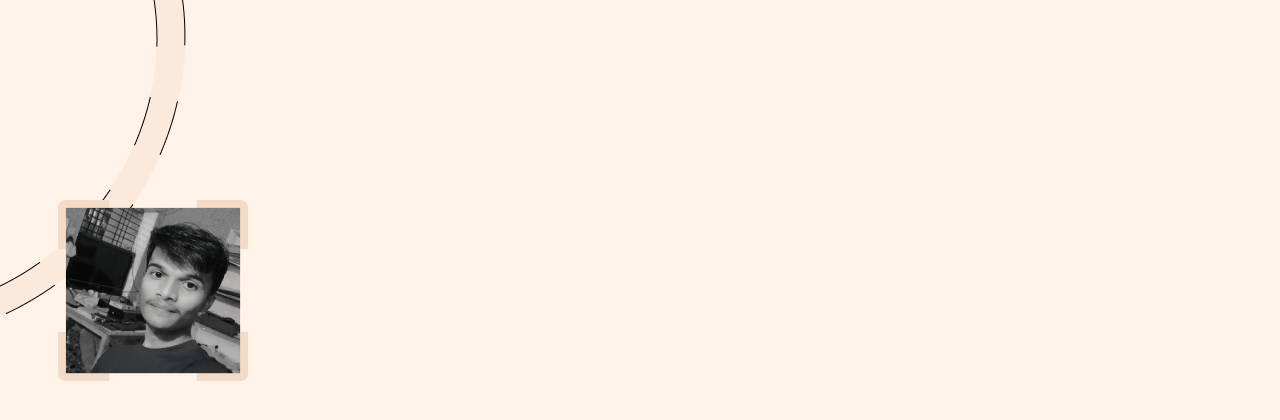
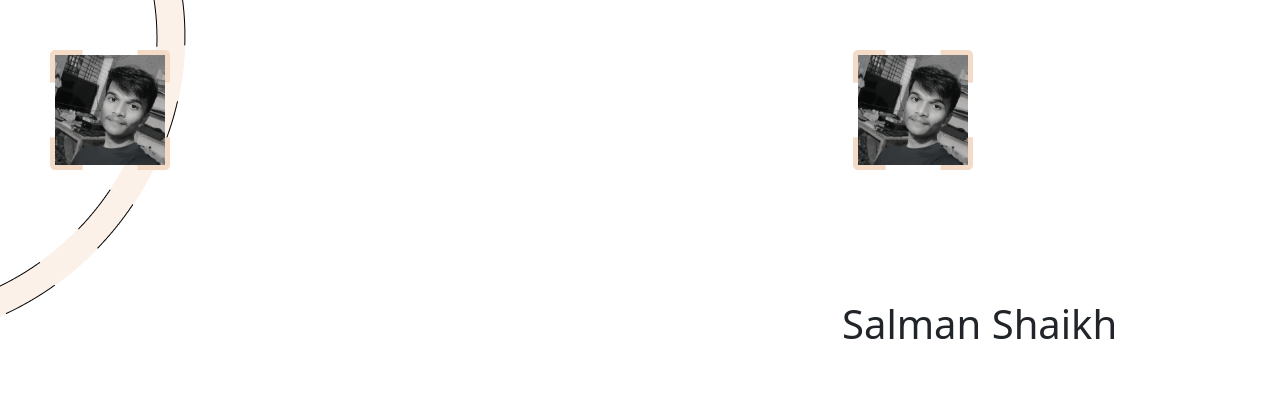
Before and after one commit to codersalman/Portfolio-CoderSalman.me-, a plain HTML site: page index.html in a window 1280 px wide. Drawn offline with nearby package versions, Linux system fonts and the light colour scheme.

Commit message:
bootstrap added

```diff
--- a/assets/css/style.css
+++ b/assets/css/style.css
@@ -5,26 +5,60 @@ background-image: url(../particle1.png);
 background-repeat: no-repeat;
 }
 
+* {
+  box-sizing: border-box;
+}
+
 .main{
 
-padding: inherit;
+padding: 50px
 
+
+}
+/* Create four equal columns that floats next to each other */
+.column {
+
+  float: right;
+  width: 35%;margin-top: 70px;
+
+  padding: 10px;
+}
+
+/* Clear floats after the columns */
+.row:after {
+  content: "";
+  margin-left: 50px
+  display: table;
+  clear: both;
+}
+
+.boximg{
+
+width: 120px;
+height: 120px;
 
 
 }
 
-.card{
 
 
 
+
+
+
+
+/* Responsive layout - makes a two column-layout instead of four columns */
+@media screen and (max-width: 900px) {
+  .column  {
+    width: 50%;
+
+  }
 }
-.imgbox{
-margin-top: 200px;
-margin-left: 50px;
-align: center;
+
+/* Responsive layout - makes the two columns stack on top of each other instead of next to each other */
+@media screen and (max-width: 600px) {
+  .column  {
+    width: 100%;
+    float: left;
+  }
 }
-.cardimg{
- width: 190px;
- height: 190px
-align:center;
-}
--- a/index.html
+++ b/index.html
@@ -5,28 +5,41 @@
     <title>Home - CoderSalman</title>
     <meta name="viewport" content="width=device-width, initial-scale=1">
     <link rel="stylesheet" href="assets/css/style.css">
+    <link href="https://cdn.jsdelivr.net/npm/bootstrap@5.1.3/dist/css/bootstrap.min.css" rel="stylesheet" integrity="sha384-1BmE4kWBq78iYhFldvKuhfTAU6auU8tT94WrHftjDbrCEXSU1oBoqyl2QvZ6jIW3" crossorigin="anonymous">
   </head>
   <body>
 
 
-  <div class="main">
+<div class="main">
+  <div class="row align-items-center">
+
+    <div class="col-12 col-md-8">
+
+      <img class="boximg" src="assets/salman.png" alt="">
+
+    </div>
+    <div class="col-6 col-md-4"><img class="boximg" src="assets/salman.png" alt="">
+</div>
 
 
-<div class="card">
+   </div>
+</div>
 
-<div  class="imgbox">
-<img class="cardimg" src="assets/salman.png" alt="salman_card_image">
+
+<div class="row">
 
 </div>
 
-
+<div class="column"  >
+<h1>Salman Shaikh</h1>
 
 </div>
-
-  </div>
+<div class="column" >
+</div>
 
 
   </body>
-
+  <script src="https://cdn.jsdelivr.net/npm/@popperjs/core@2.10.2/dist/umd/popper.min.js" integrity="sha384-7+zCNj/IqJ95wo16oMtfsKbZ9ccEh31eOz1HGyDuCQ6wgnyJNSYdrPa03rtR1zdB" crossorigin="anonymous"></script>
+  <script src="https://cdn.jsdelivr.net/npm/bootstrap@5.1.3/dist/js/bootstrap.min.js" integrity="sha384-QJHtvGhmr9XOIpI6YVutG+2QOK9T+ZnN4kzFN1RtK3zEFEIsxhlmWl5/YESvpZ13" crossorigin="anonymous"></script>
 
 </html>
```
